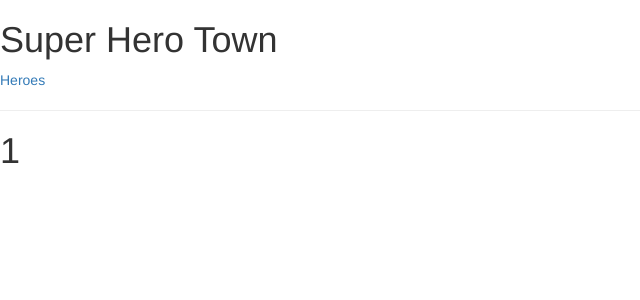
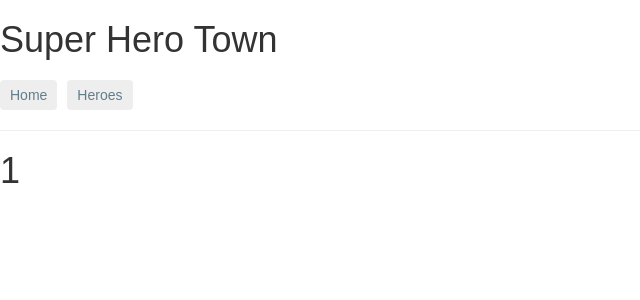
Before and after one commit to jtomchak/super-heroes, a React (Create React App) app: page /heroes/details/1 in a window 1280 px wide. Shown: the top 300 px of the page, without its empty margins (0-640 px from the left). Built offline with nearby package versions, Linux system fonts and the light colour scheme; no server answers.

Commit message:
Jump point for Redux

```diff
--- /dev/null
+++ b/src/components/App.css
@@ -0,0 +1,75 @@
+/* Master Styles */
+h1 {
+  color: #369;
+  font-family: Arial, Helvetica, sans-serif;
+  font-size: 250%;
+}
+h2,
+h3 {
+  color: #444;
+  font-family: Arial, Helvetica, sans-serif;
+  font-weight: lighter;
+}
+body {
+  margin: 2em;
+}
+body,
+input[text],
+button {
+  color: #888;
+  font-family: Cambria, Georgia;
+}
+a {
+  cursor: pointer;
+  cursor: hand;
+}
+button {
+  font-family: Arial;
+  background-color: #eee;
+  border: none;
+  padding: 5px 10px;
+  border-radius: 4px;
+  cursor: pointer;
+  cursor: hand;
+}
+button:hover {
+  background-color: #cfd8dc;
+}
+button:disabled {
+  background-color: #eee;
+  color: #aaa;
+  cursor: auto;
+}
+
+/* Navigation link styles */
+nav a {
+  padding: 5px 10px;
+  text-decoration: none;
+  margin-right: 10px;
+  margin-top: 10px;
+  display: inline-block;
+  background-color: #eee;
+  border-radius: 4px;
+}
+nav a:visited,
+a:link {
+  color: #607d8b;
+}
+nav a:hover {
+  color: #039be5;
+  background-color: #cfd8dc;
+}
+nav a.active {
+  color: #039be5;
+}
+
+/* everywhere else */
+* {
+  font-family: Arial, Helvetica, sans-serif;
+}
+
+/*
+Copyright 2017 Google Inc. All Rights Reserved.
+Use of this source code is governed by an MIT-style license that
+can be found in the LICENSE file at http://angular.io/license
+*/
--- a/src/components/App.js
+++ b/src/components/App.js
@@ -2,6 +2,8 @@ import React, { Component } from "react";
 import { BrowserRouter as Router, Route, NavLink } from "react-router-dom";
 import HeroesList from "./HeroesList";
 import HeroForm from "./HeroForm";
+import Dashboard from "./Dashboard";
+import "./App.css";
 import { getHeroes } from "../superheroes.service";
 
 class App extends Component {
@@ -51,12 +53,20 @@ class App extends Component {
         <div>
           <h1>Super Hero Town</h1>
           <nav>
+            <NavLink exact to="/">
+              Home
+            </NavLink>
             <NavLink exact to="/heroes">
               Heroes
             </NavLink>
           </nav>
           <hr />
 
+          <Route
+            exact
+            path="/"
+            render={props => <Dashboard heroes={this.state.heroes} />}
+          />
           <Route
             exact
             path="/heroes"
--- /dev/null
+++ b/src/components/Dashboard.css
@@ -0,0 +1,72 @@
+/* DashboardComponent's private CSS styles */
+[class*="col-"] {
+  float: left;
+  padding-right: 20px;
+  padding-bottom: 20px;
+}
+[class*="col-"]:last-of-type {
+  padding-right: 0;
+}
+a {
+  text-decoration: none;
+}
+*,
+*:after,
+*:before {
+  -webkit-box-sizing: border-box;
+  -moz-box-sizing: border-box;
+  box-sizing: border-box;
+}
+h3 {
+  text-align: center;
+  margin-bottom: 0;
+}
+h4 {
+  position: relative;
+}
+.grid {
+  margin: 0;
+}
+.col-1-4 {
+  width: 25%;
+}
+.module {
+  padding: 20px;
+  text-align: center;
+  color: #eee;
+  max-height: 120px;
+  min-width: 120px;
+  background-color: #607d8b;
+  border-radius: 2px;
+}
+.module:hover {
+  background-color: #eee;
+  cursor: pointer;
+  color: #607d8b;
+}
+.grid-pad {
+  padding: 10px 0;
+}
+.grid-pad > [class*="col-"]:last-of-type {
+  padding-right: 20px;
+}
+@media (max-width: 600px) {
+  .module {
+    font-size: 10px;
+    max-height: 75px;
+  }
+}
+@media (max-width: 1024px) {
+  .grid {
+    margin: 0;
+  }
+  .module {
+    min-width: 60px;
+  }
+}
+
+/*
+Copyright 2017 Google Inc. All Rights Reserved.
+Use of this source code is governed by an MIT-style license that
+can be found in the LICENSE file at http://angular.io/license
+*/
--- a/src/components/Dashboard.js
+++ b/src/components/Dashboard.js
@@ -0,0 +1,20 @@
+import React, { Component } from "react";
+import { Link } from "react-router-dom";
+import "./Dashboard.css";
+
+const Dashboard = props => {
+  const heroTitles = props.heroes.map(hero => (
+    <Link key={hero.id} className="col-1-4" to={`heroes/details/${hero.id}`}>
+      <div className="module hero">
+        <h4>{hero.superhero}</h4>
+      </div>
+    </Link>
+  ));
+  return (
+    <div>
+      <h3>Super Hero Home</h3>
+      <div className="grid grid-pad">{heroTitles}</div>
+    </div>
+  );
+};
+export default Dashboard;
```
